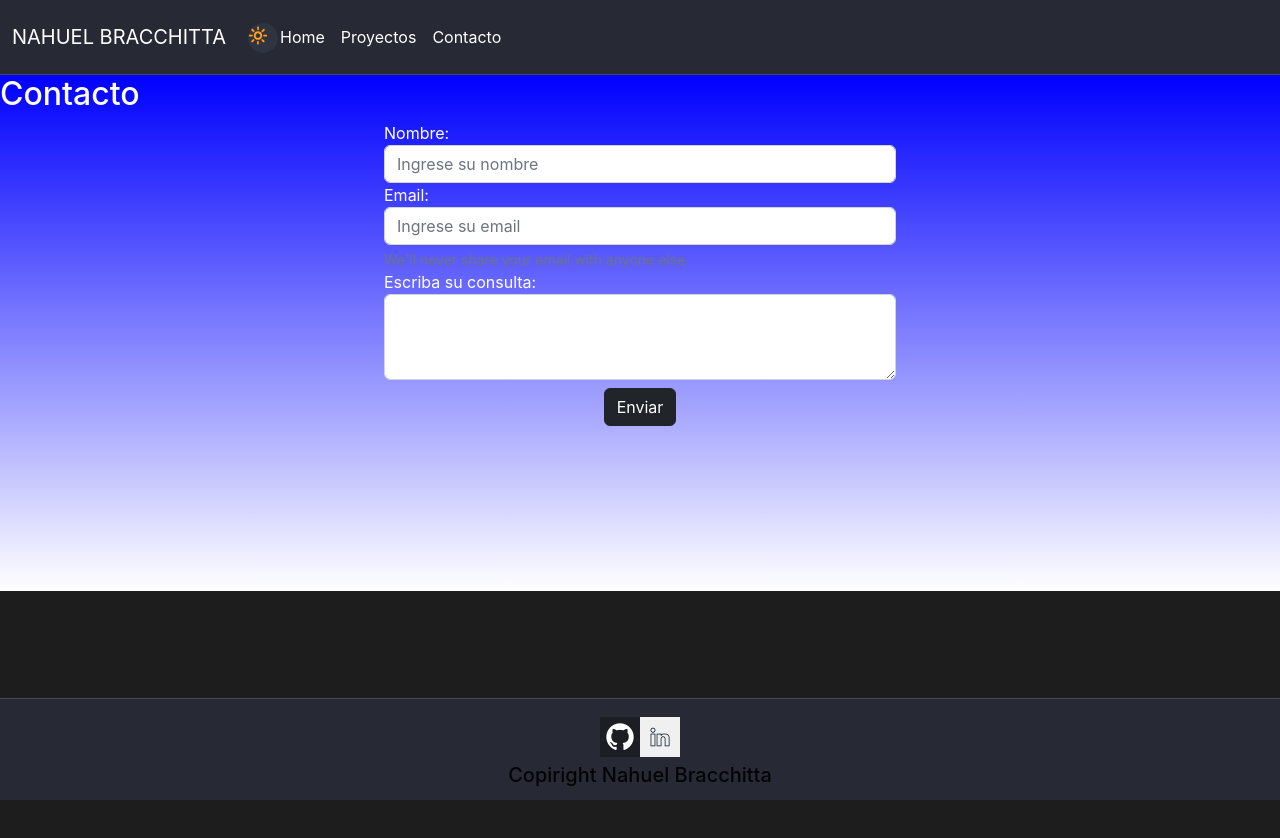
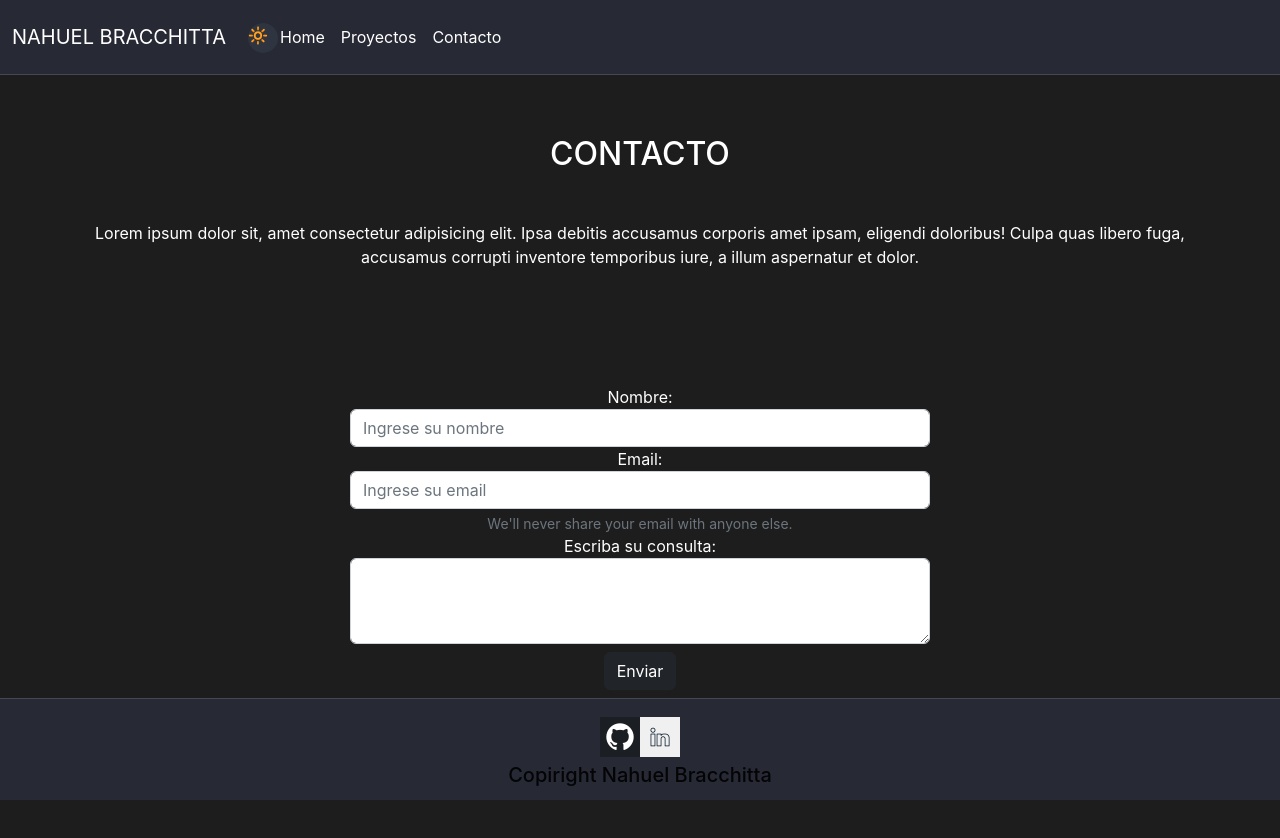
Before and after one commit to MrFontina/NB, a React (Create React App) app: page /contacto in a window 1280 px wide. Shown: the top 838 px of the page. Before the commit the page ends 800 px from the top, so only its background shows below. Built offline with nearby package versions, Linux system fonts and the light colour scheme.

Commit message:
estilos avanzados, falta mejorar el popup y fuentes

```diff
--- a/src/Components/Card/Card.jsx
+++ b/src/Components/Card/Card.jsx
@@ -1,8 +1,13 @@
 import "./card.css"
 import { useState } from "react"
+import { useContext } from "react";
+import themeContext from "../../Storage/ThemeContext";
+
 
 
 function Card(props){
+
+    const { darkMode } = useContext(themeContext)
 
     const [ cardState, setCardState ] = useState(true);
 
@@ -17,10 +22,9 @@ function Card(props){
 
     return(
         <>
-        <div className="box d-flex flex-column cardContainer"  onClick={cardSwitch}>
+        <div className="box d-flex flex-column"  onClick={cardSwitch} style={{backgroundColor: darkMode? "lightblue" : "lightgrey"}}>
         <h2>{props.title}</h2>
-        <img src={props.img} alt=""></img>
-        {/* <button className="button mt-auto mx-auto" onClick={cardSwitch}>xxxx</button> */}
+        <img src={props.img} alt="" className="cardImg"></img>
         </div>
         <div id="popup1" className="overlay" style={{display: cardState? "none" : null}}>
 	    <div className="popup d-flex flex-column align-items-center">
--- a/src/Components/Card/card.css
+++ b/src/Components/Card/card.css
@@ -1,11 +1,7 @@
-.cardContainer{
-  cursor: pointer;
 
 
-}
 
-
-.box{
+/* .box{
   background-color: #fff;
   border-radius: 0.5rem;
   box-shadow: 0.05rem 0.1rem 0.3rem -0.03rem rgba(0, 0, 0, 0.45);
@@ -14,30 +10,37 @@
   height: 350px;
   width: 300px;
 
-}
+
+} */
 
 .box {
     width: 30%;
     margin: 0 auto;
-
-    background-color: darkgray;
     padding: 35px;
-
-
-    border-radius: 50px/50px;
+    border-radius: 30px;
     background-clip: padding-box;
     text-align: center;
     transition: 0.5s;
-    height: 300px;
-
+    height: 400px;
+    margin-bottom: 20px;
+    cursor: pointer;
 
   }
 
-  .box:hover{
-    transform: translateY(0) scale(1.2);
-    transform: scale(1.08) rotate(6deg);
+  .box h2{
+    font-size: 29px;
+    color: black;
   }
 
+  .box:hover{
+    /* transform: translateY(0) scale(1.2); */
+    transform: scale(1.08) rotate(-1deg);
+  }
+
+  .cardImg{
+    margin-top: 40px;
+    height: 60%;
+  }
 
 
   /* .button {
--- a/src/Components/Contacto/Contacto.jsx
+++ b/src/Components/Contacto/Contacto.jsx
@@ -1,11 +1,19 @@
 import Form from "../Form/Form";
 import "./contacto.css"
+import { useContext } from "react";
+import themeContext from "../../Storage/ThemeContext";
 
 function Contacto() {
 
+    const { darkMode, darkest, gradient34 } = useContext(themeContext)
+
     return(
-    <div className="aja">
-       <h2>Contacto</h2>
+    <div className="contacto" style={{background: darkMode? gradient34 : darkest}}>
+        <div className="contactoTitle">
+           <h2>CONTACTO</h2>
+           <p>Lorem ipsum dolor sit, amet consectetur adipisicing elit. Ipsa debitis accusamus corporis amet ipsam, eligendi doloribus! Culpa quas libero fuga, accusamus corrupti inventore temporibus iure, a illum aspernatur et dolor.</p>
+        </div>
+
     <Form/>
     </div>
 
--- a/src/Components/Contacto/contacto.css
+++ b/src/Components/Contacto/contacto.css
@@ -1,3 +1,21 @@
-.aja{
-    background: linear-gradient(to bottom, blue, white);
+.contacto{
+    height: 1500px;
+    text-align:center;
+    padding: 60px;
+    margin-bottom: auto
 }
+
+.contactoTitle{
+    height: 250px;
+}
+
+.contactoTitle p {
+    padding-top: 40px;
+    padding-bottom: 0px;
+}
+
+@media (max-width: 470px){
+    .contactoTitle{
+        height: 300px;
+    }
+}
--- a/src/Components/Form/form.css
+++ b/src/Components/Form/form.css
@@ -4,5 +4,16 @@
 .form-group{
     display: flex;
     flex-direction: column;
-    width: 40%;
+    width: 70%;
 }
+
+@media (min-width: 950px){
+    .form-group{
+        width: 50%;
+    }
+}
+@media (max-width: 470px){
+    .form-group{
+        width: 80%;
+    }
+}
--- a/src/Components/Proyectos/Proyectos.jsx
+++ b/src/Components/Proyectos/Proyectos.jsx
@@ -3,18 +3,23 @@ import { useContext } from "react"
 import themeContext from "../../Storage/ThemeContext"
 import image1 from "./1.png"
 import gif1 from "./musicstore.gif"
+import "./proyectos.css"
 
 
 
 function Proyectos() {
 
-  const { darkColor3 } = useContext(themeContext)
+  const { darkMode, darkest, gradient34, gradient45 } = useContext(themeContext)
 
   return (
     <>
-      <h2 style={{backgroundColor:darkColor3}}>Proyectos:</h2>
-    <div className="container-fluid d-flex flex-wrap mt-5" style={{height:"1200px"}}>
-    <Card title="Sarlanga"
+    <div className="proyectos" style={{background: darkMode? gradient34 : darkest}}>
+      <h2>PROYECTOS:</h2>
+    <p>Lorem ipsum dolor sit, amet consectetur adipisicing elit. Beatae ratione praesentium velit, nobis alias totam natus id neque asperiores, animi dignissimos cum, laborum cumque? Molestias fugiat architecto maxime aliquam dolore.</p>
+    </div>
+
+    <div className="container-fluid d-flex flex-wrap " style={{height:"1900px", background: darkMode? gradient45 : darkest}}>
+    <Card title="React Ecommerce"
           img={image1}
           poptitle="Here i am"
           about="Thank to pop me out of that button, but now i'm done so you can close this window."
--- /dev/null
+++ b/src/Components/Proyectos/proyectos.css
@@ -0,0 +1,12 @@
+.proyectos{
+    text-align:center;
+    height:250px;
+    padding: 60px;
+    margin-bottom: auto
+}
+
+@media (max-width: 470px){
+    .proyectos{
+        height: 300px;
+    }
+}
```
